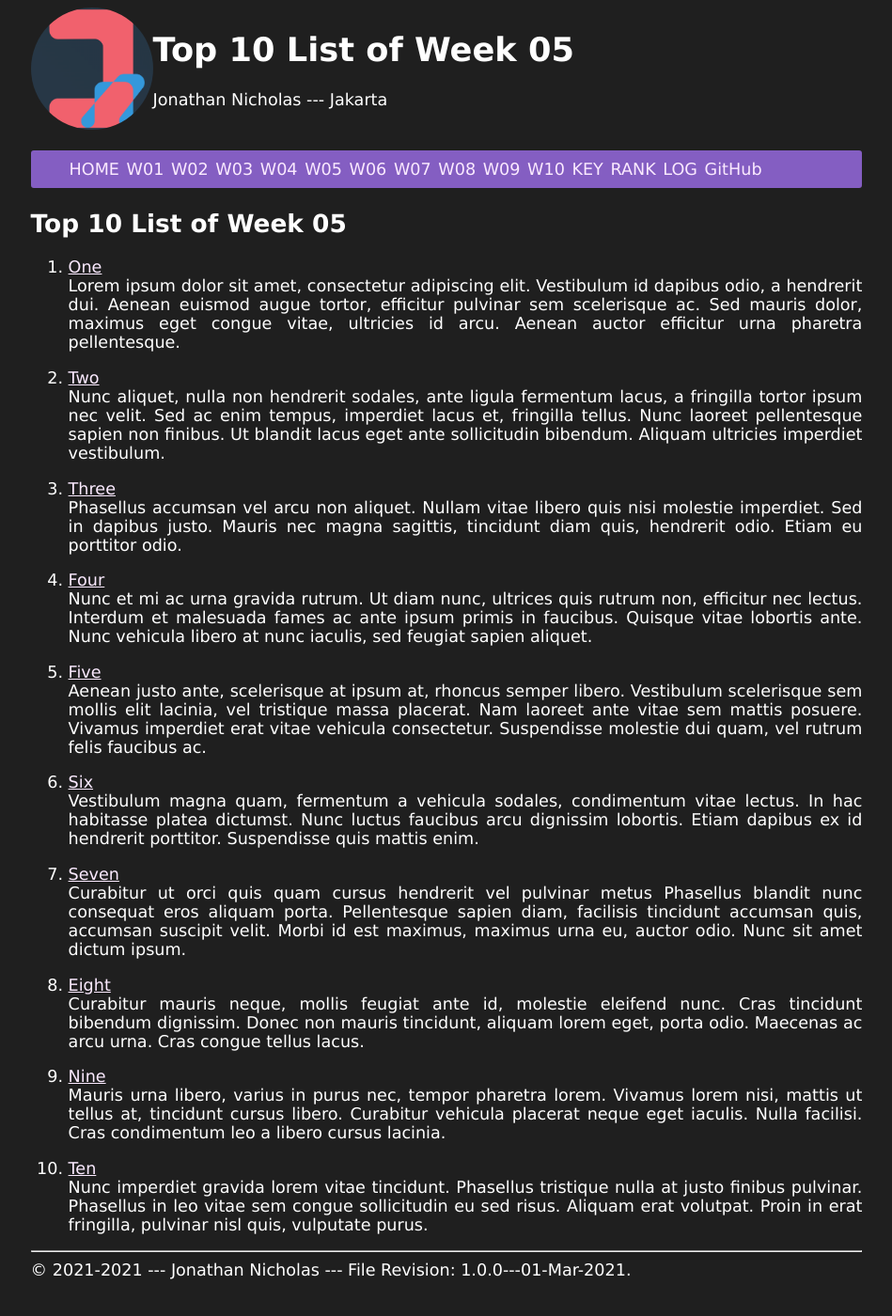
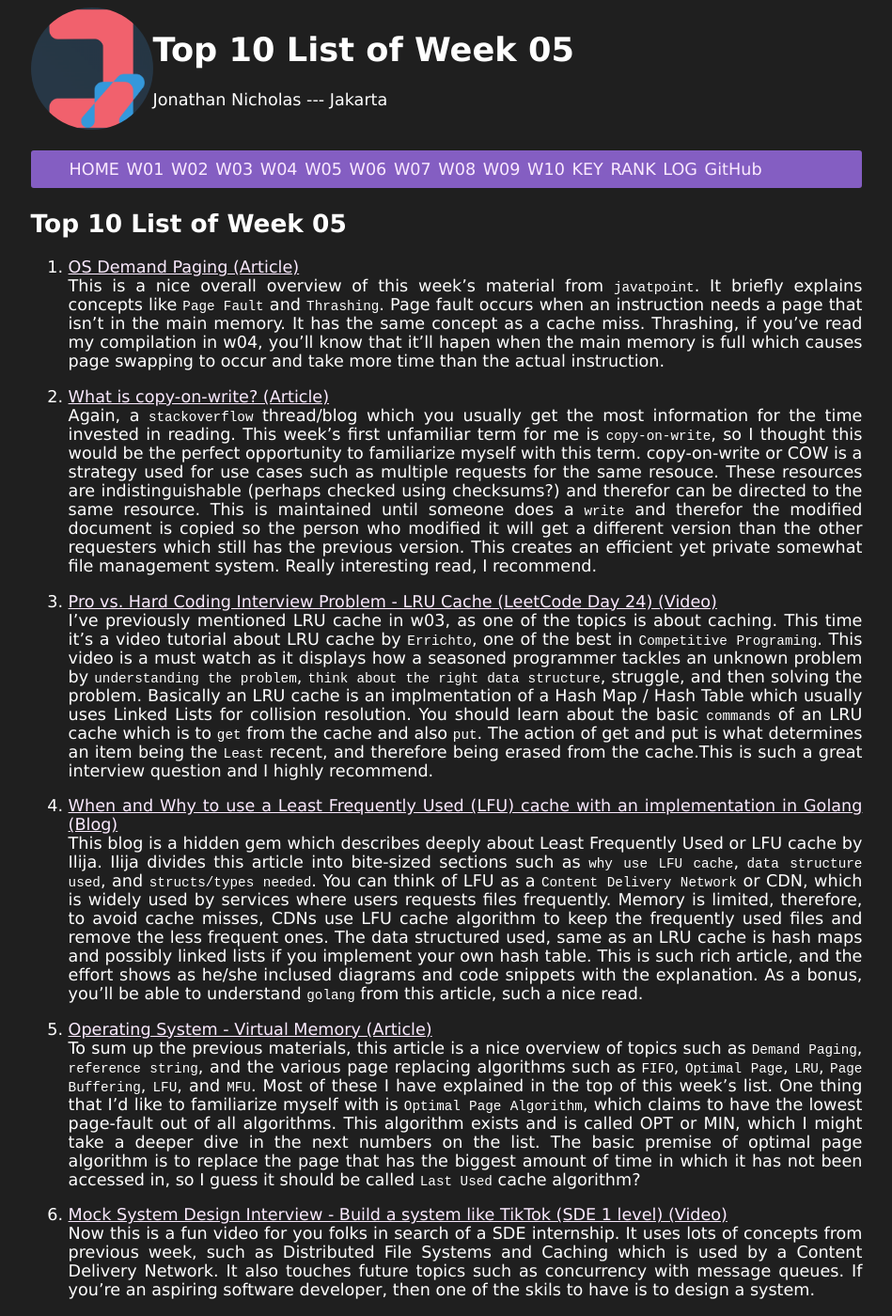
Before and after one commit to jojonicho/os211, a Jekyll site: the page built from w05.md, in a window 1280 px wide and 1400 px high. Shown: the whole window at 94% size, without its empty margins (165-1114 px from the left). Built offline with Jekyll 4.4.1, drawn with Linux system fonts in a browser that asks for light colours; our own code applies the rules of GitHub Pages for plain Markdown files; some of the changed text lies outside the part shown.

Commit message:
Finish w05.md, update mylog.txt and myrank.txt

```diff
--- a/TXT/myrank.txt
+++ b/TXT/myrank.txt
@@ -10,3 +10,8 @@ ZCZC W03 KristiantoD
 ZCZC W03 kevindharmawan
 ZCZC W03 kgtgeo
 ZCZC W03 luthfifahlevi
+ZCZC W03 jsaonn
+ZCZC W03 KristiantoD
+ZCZC W03 kevindharmawan
+ZCZC W03 kgtgeo
+ZCZC W03 luthfifahlevi
--- a/w05.md
+++ b/w05.md
@@ -5,72 +5,32 @@ permalink: /W05/
 
 # Top 10 List of Week 05
 
-1. [One](https://en.wikipedia.org/wiki/1)<br>
-Lorem ipsum dolor sit amet, consectetur adipiscing elit.
-Vestibulum id dapibus odio, a hendrerit dui.
-Aenean euismod augue tortor, efficitur pulvinar sem scelerisque ac.
-Sed mauris dolor, maximus eget congue vitae, ultricies id arcu.
-Aenean auctor efficitur urna pharetra pellentesque.
+1. [OS Demand Paging (Article)](https://www.javatpoint.com/os-demand-paging)<br>
+This is a nice overall overview of this week's material from `javatpoint`. It briefly explains concepts like `Page Fault` and `Thrashing`. Page fault occurs when an instruction needs a page that isn't in the main memory. It has the same concept as a cache miss. Thrashing, if you've read my compilation in w04, you'll know that it'll hapen when the main memory is full which causes page swapping to occur and take more time than the actual instruction.
 
-2. [Two](https://en.wikipedia.org/wiki/2)<br>
-Nunc aliquet, nulla non hendrerit sodales, ante ligula fermentum lacus, a fringilla tortor ipsum nec velit.
-Sed ac enim tempus, imperdiet lacus et, fringilla tellus.
-Nunc laoreet pellentesque sapien non finibus.
-Ut blandit lacus eget ante sollicitudin bibendum.
-Aliquam ultricies imperdiet vestibulum.
+2. [What is copy-on-write? (Article)](https://stackoverflow.com/questions/628938/what-is-copy-on-write)<br>
+Again, a `stackoverflow` thread/blog which you usually get the most information for the time invested in reading. This week's first unfamiliar term for me is `copy-on-write`, so I thought this would be the perfect opportunity to familiarize myself with this term. copy-on-write or COW is a strategy used for use cases such as multiple requests for the same resouce. These resources are indistinguishable (perhaps checked using checksums?) and therefor can be directed to the same resource. This is maintained until someone does a `write` and therefor the modified document is copied so the person who modified it will get a different version than the other requesters which still has the previous version. This creates an efficient yet private somewhat file management system. Really interesting read, I recommend.
 
-3. [Three](https://en.wikipedia.org/wiki/3)<br>
-Phasellus accumsan vel arcu non aliquet.
-Nullam vitae libero quis nisi molestie imperdiet.
-Sed in dapibus justo.
-Mauris nec magna sagittis, tincidunt diam quis, hendrerit odio.
-Etiam eu porttitor odio.
+3. [Pro vs. Hard Coding Interview Problem - LRU Cache (LeetCode Day 24) (Video)](https://www.youtube.com/watch?v=FN8U19xxGog&ab_channel=Errichto)<br>
+I've previously mentioned LRU cache in w03, as one of the topics is about caching. This time it's a video tutorial about LRU cache by `Errichto`, one of the best in `Competitive Programing`. This video is a must watch as it displays how a seasoned programmer tackles an unknown problem by `understanding the problem`, `think about the right data structure`, struggle, and then solving the problem. Basically an LRU cache is an implmentation of a Hash Map / Hash Table which usually uses Linked Lists for collision resolution. You should learn about the basic `commands` of an LRU cache which is to `get` from the cache and also `put`. The action of get and put is what determines an item being the `Least` recent, and therefore being erased from the cache.This is such a great interview question and I highly recommend.
 
-4. [Four](https://en.wikipedia.org/wiki/4)<br>
-Nunc et mi ac urna gravida rutrum.
-Ut diam nunc, ultrices quis rutrum non, efficitur nec lectus.
-Interdum et malesuada fames ac ante ipsum primis in faucibus.
-Quisque vitae lobortis ante.
-Nunc vehicula libero at nunc iaculis, sed feugiat sapien aliquet.
+4. [When and Why to use a Least Frequently Used (LFU) cache with an implementation in Golang (Blog)](https://ieftimov.com/post/when-why-least-frequently-used-cache-implementation-golang/)<br>
+This blog is a hidden gem which describes deeply about Least Frequently Used or LFU cache by Ilija. Ilija divides this article into bite-sized sections such as `why use LFU cache`, `data structure used`, and `structs/types needed`. You can think of LFU as a `Content Delivery Network` or CDN, which is widely used by services where users requests files frequently. Memory is limited, therefore, to avoid cache misses, CDNs use LFU cache algorithm to keep the frequently used files and remove the less frequent ones. The data structured used, same as an LRU cache is hash maps and possibly linked lists if you implement your own hash table. This is such rich article, and the effort shows as he/she inclused diagrams and code snippets with the explanation. As a bonus, you'll be able to understand `golang` from this article, such a nice read.
 
-5. [Five](https://en.wikipedia.org/wiki/5)<br>
-Aenean justo ante, scelerisque at ipsum at, rhoncus semper libero.
-Vestibulum scelerisque sem mollis elit lacinia, vel tristique massa placerat.
-Nam laoreet ante vitae sem mattis posuere.
-Vivamus imperdiet erat vitae vehicula consectetur.
-Suspendisse molestie dui quam, vel rutrum felis faucibus ac.
+5. [Operating System - Virtual Memory (Article)](https://www.tutorialspoint.com/operating_system/os_virtual_memory.htm)<br>
+To sum up the previous materials, this article is a nice overview of topics such as `Demand Paging`, `reference string`, and the various page replacing algorithms such as `FIFO`, `Optimal Page`, `LRU`, `Page Buffering`, `LFU`, and `MFU`. Most of these I have explained in the top of this week's list. One thing that I'd like to familiarize myself with is `Optimal Page Algorithm`, which claims to have the lowest page-fault out of all algorithms. This algorithm exists and is called OPT or MIN, which I might take a deeper dive in the next numbers on the list. The basic premise of optimal page algorithm is to replace the page that has the biggest amount of time in which it has not been accessed in, so I guess it should be called `Last Used` cache algorithm?
 
-6. [Six](https://en.wikipedia.org/wiki/6)<br>
-Vestibulum magna quam, fermentum a vehicula sodales, condimentum vitae lectus.
-In hac habitasse platea dictumst.
-Nunc luctus faucibus arcu dignissim lobortis.
-Etiam dapibus ex id hendrerit porttitor.
-Suspendisse quis mattis enim.
+6. [Mock System Design Interview - Build a system like TikTok (SDE 1 level) (Video)](https://www.youtube.com/watch?v=vpa2vQdF-AI&t=1797s&ab_channel=TheStupidCSGuy)<br>
+Now this is a fun video for you folks in search of a SDE internship. It uses lots of concepts from previous week, such as Distributed File Systems and Caching which is used by a Content Delivery Network. It also touches future topics such as concurrency with message queues. If you're an aspiring software developer, then one of the skils to have is to design a system.
 
-7. [Seven](https://en.wikipedia.org/wiki/7)<br>
-Curabitur ut orci quis quam cursus hendrerit vel pulvinar metus
-Phasellus blandit nunc consequat eros aliquam porta.
-Pellentesque sapien diam, facilisis tincidunt accumsan quis, accumsan suscipit velit.
-Morbi id est maximus, maximus urna eu, auctor odio.
-Nunc sit amet dictum ipsum.
+7. [What does the $ mean when running commands? (Article)](https://stackoverflow.com/questions/19986306/what-does-the-mean-when-running-commands)<br>
+So one of my biggest unknowns is the `$` or dollar sign, usually present in tutorials where code snippets are included. Usually these code/commands are preceded with a dollar sign. So after reading this, actually it is nothing special! It just means that is is the beginning of a command in a linus/unix based system.
 
-8. [Eight](https://en.wikipedia.org/wiki/8)<br>
-Curabitur mauris neque, mollis feugiat ante id, molestie eleifend nunc.
-Cras tincidunt bibendum dignissim.
-Donec non mauris tincidunt, aliquam lorem eget, porta odio.
-Maecenas ac arcu urna.
-Cras congue tellus lacus.
+8. [ZooKeeper in 15 Minutes (Article)](https://dzone.com/articles/zookeeper-in-15-minutes)<br>
+Time for a curveball, this article explains ZooKeeper better than anything I've ever read. Zookeeper is used to coordinate distributed systems and is used by hadoop and kafka. It is also called a distributed key-value store, like a hash table. Many advantages of zookeper are consistency, atomicity and reliability. Services it offers are naming service, cluster management, leader election, and locking. These all could be explained individually in a post and I'll touch up on them in future week compilations.
 
-9. [Nine](https://en.wikipedia.org/wiki/9)<br>
-Mauris urna libero, varius in purus nec, tempor pharetra lorem.
-Vivamus lorem nisi, mattis ut tellus at, tincidunt cursus libero.
-Curabitur vehicula placerat neque eget iaculis.
-Nulla facilisi.
-Cras condimentum leo a libero cursus lacinia.
+9. [Will More RAM Make your PC Faster?? (2020) (Video)](https://www.youtube.com/watch?v=kUFWalEf31w&t=156s&ab_channel=LinusTechTips)<br>
+This is the mandatory Linus Tech Tips video. Surprisingly, it touches on concepts such as Page Files which is discussed in this week's topic about memory virtualization. To sum up, 4gb is unusable in today's standard, 8gb is nice for day-to-day usage, 16gb-32gb if you have a pretty heavy worload such as editing, compiling. Above that, you'll probably don't need it, unless you're using it for deep learning.
 
-10. [Ten](https://en.wikipedia.org/wiki/10)<br>
-Nunc imperdiet gravida lorem vitae tincidunt.
-Phasellus tristique nulla at justo finibus pulvinar.
-Phasellus in leo vitae sem congue sollicitudin eu sed risus.
-Aliquam erat volutpat.
-Proin in erat fringilla, pulvinar nisl quis, vulputate purus.
+10. [My Interview Experience with Shopee / Garena / Sea Group (Blog)](https://forthright48.com/interview-with-shopee-garena/)<br>
+You might be confused why I put this inside my links compilation, but if you read the article you'll know why. Surprisingly, this article is what first made me learn about Operating Systems. It is such a nice intro and motivation on why you should learn and practice these operating systems concepts so that you can have a better chance of getting your dream job. Though relatively old (2018), this article has given me the motivation and has become my motivation on learning OS, and serves as a nice high overview with topics mentioned: process, memory management, locks, virtual memory, and paging.
```
Also changed, not shown: TXT/mylog.txt (+7 -0 lines), 4 other files.
